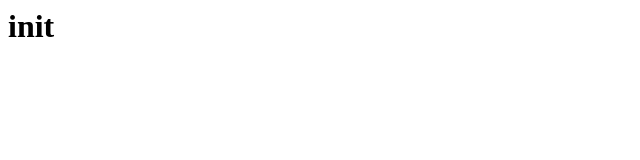
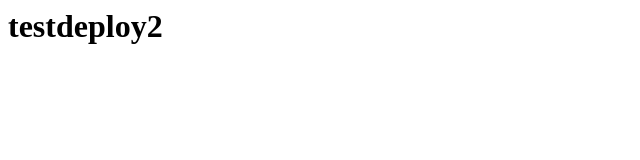
Before and after one commit to ferderber/pleblvl, a plain HTML site: page index.html in a window 1280 px wide. Shown: the whole page, without its empty margins (0-640 px from the left). Drawn offline with Linux system fonts and the light colour scheme.

Commit message:
second test deploy..

```diff
--- a/index.html
+++ b/index.html
@@ -5,6 +5,6 @@
   <script type="text/javascript"></script>
 </head>
 <body>
-  <h1>init</h1>
+  <h1>testdeploy2</h1>
 </body>
 </html>
```
